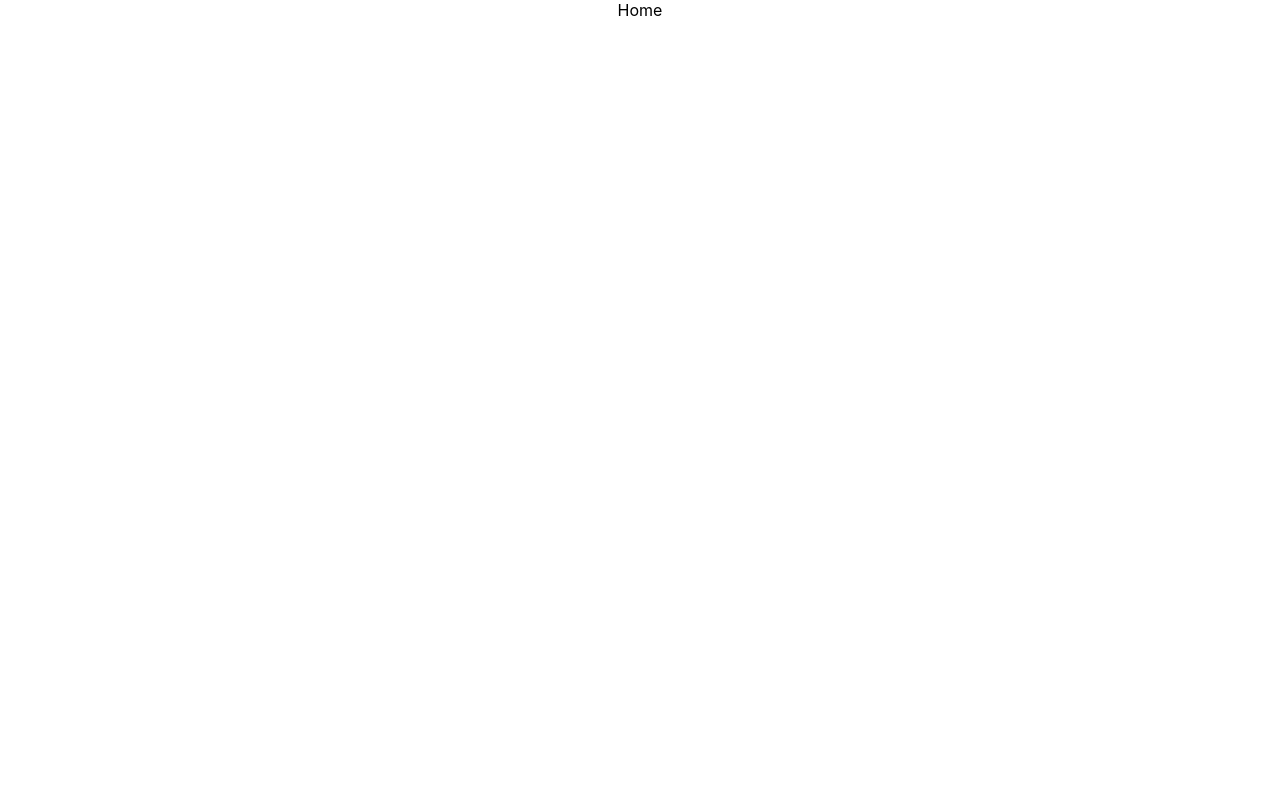
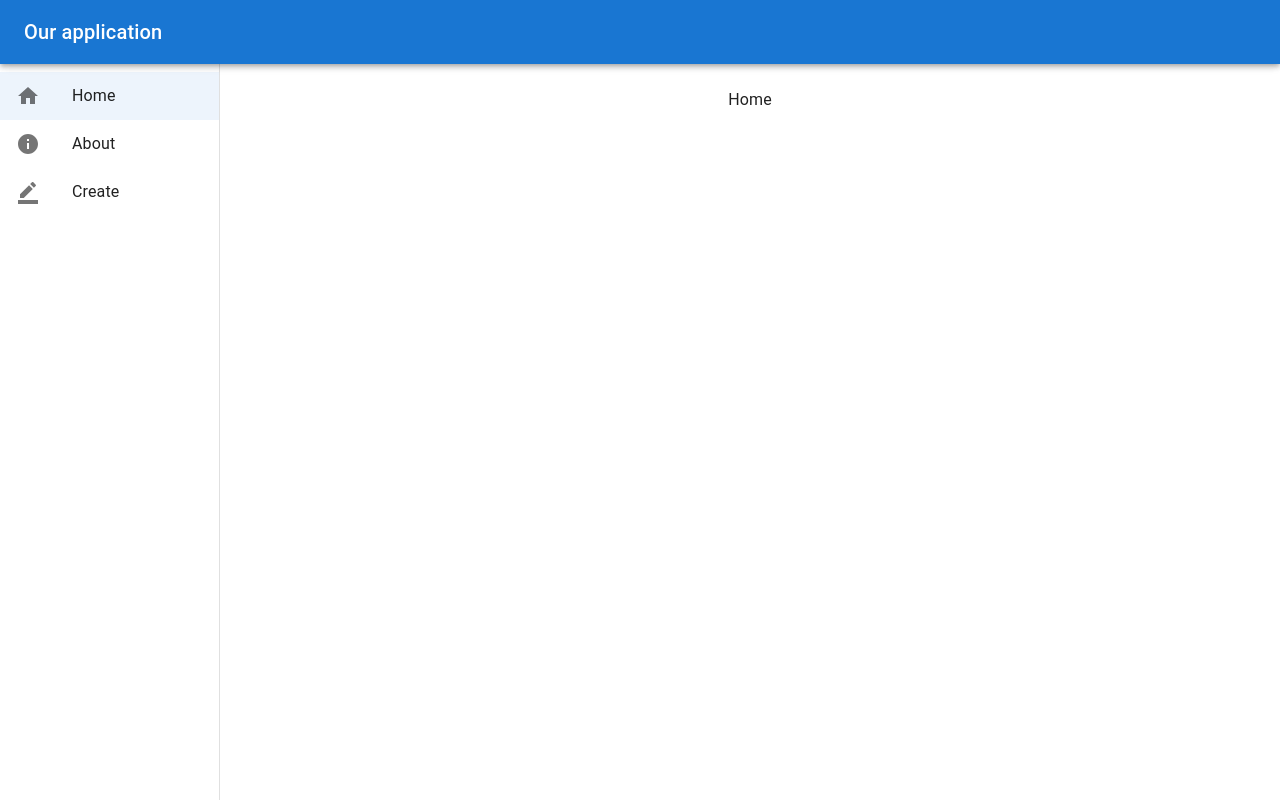
Before and after one commit to samuelpondugala/Django_React_App, a React (Create React App) app in the folder frontend/: page / in a window 1280 px wide. Built offline with nearby package versions, Linux system fonts and the light colour scheme.

Commit message:
Implement Navbar component and integrate routing in App.js

```diff
--- a/frontend/src/App.js
+++ b/frontend/src/App.js
@@ -1,18 +1,34 @@
 import './App.css';
-import { Routes, Route } from 'react-router-dom';
+import {Routes, Route} from 'react-router-dom'
+import Home from './components/Home';
 import About from './components/About';
-import Home from './components/Home';
-
 import Create from './components/Create';
+import Navbar from './components/NavBar';
+//import Edit from './components/Edit';
+//import Delete from './components/Delete';
 
 function App() {
+  const myWidth = 220
   return (
     <div className="App">
-      <Routes>
-        <Route path="/" element={<Home />} />
-        <Route path="/about" element={<About />} />
-        <Route path="/create" element={<Create />} />
-      </Routes>
+        <Navbar
+            drawerWidth={myWidth}
+            content = {
+              <Routes>
+                <Route path="" element={<Home/>}/>
+                <Route path="/about" element={<About/>}/>
+                <Route path="/create" element={<Create/>}/>
+                {/* <Route path="/edit" element={<Edit/>}/>
+                <Route path="/delete" element={<Delete/>}/> */}
+
+              </Routes>
+            }
+
+        />
+
+
+
+
     </div>
   );
 }
--- /dev/null
+++ b/frontend/src/components/NavBar.js
@@ -0,0 +1,137 @@
+import * as React from 'react';
+import Box from '@mui/material/Box';
+import Drawer from '@mui/material/Drawer';
+import AppBar from '@mui/material/AppBar';
+import CssBaseline from '@mui/material/CssBaseline';
+import Toolbar from '@mui/material/Toolbar';
+import List from '@mui/material/List';
+import {Link, useLocation} from 'react-router-dom';
+import Typography from '@mui/material/Typography';
+import ListItem from '@mui/material/ListItem';
+import ListItemButton from '@mui/material/ListItemButton';
+import ListItemIcon from '@mui/material/ListItemIcon';
+import ListItemText from '@mui/material/ListItemText';
+import HomeIcon from '@mui/icons-material/Home';
+import InfoIcon from '@mui/icons-material/Info';
+import BorderColorIcon from '@mui/icons-material/BorderColor';
+import MenuIcon from '@mui/icons-material/Menu';
+import { IconButton } from '@mui/material';
+
+export default function Navbar(props) {
+  const {drawerWidth, content} = props
+  const location = useLocation()
+  const path = location.pathname
+
+  const [open, setOpen] = React.useState(false);
+
+  const changeOpenStatus = () => {
+    setOpen(!open)
+  }
+
+  const myDrawer = (
+    <div>
+         <Toolbar />
+        <Box sx={{ overflow: 'auto' }}>
+        <List>
+
+            <ListItem disablePadding>
+                <ListItemButton component={Link} to="/" selected={"/" === path}>
+                <ListItemIcon>
+                        <HomeIcon/>
+                </ListItemIcon>
+                <ListItemText primary={"Home"} />
+                </ListItemButton>
+            </ListItem>
+
+            <ListItem disablePadding>
+                <ListItemButton component={Link} to="/about" selected={"/about" === path}>
+                <ListItemIcon>
+                        <InfoIcon/>
+                </ListItemIcon>
+                <ListItemText primary={"About"} />
+                </ListItemButton>
+            </ListItem>
+
+            <ListItem disablePadding>
+                <ListItemButton component={Link} to="/create" selected={"/create" === path}>
+                <ListItemIcon>
+                        <BorderColorIcon/>
+                </ListItemIcon>
+                <ListItemText primary={"Create"} />
+                </ListItemButton>
+            </ListItem>
+
+        </List>
+
+        </Box>
+
+    </div>
+
+  )
+
+
+
+  return (
+    <Box sx={{ display: 'flex' }}>
+      <CssBaseline />
+      <AppBar position="fixed" sx={{ zIndex: (theme) => theme.zIndex.drawer + 1 }}>
+        <Toolbar>
+
+          <IconButton
+                color = "inheret"
+                onClick={changeOpenStatus}
+                sx={{mr:2,display:{sm:"none"}}}
+                >
+                <MenuIcon/>
+          </IconButton>
+
+          <Typography variant="h6" noWrap component="div">
+            Our application
+          </Typography>
+        </Toolbar>
+      </AppBar>
+
+
+        <Drawer
+            variant="permanent"
+            sx={{
+            display: {xs:"none", sm:"block"},
+            width: drawerWidth,
+            flexShrink: 0,
+            [`& .MuiDrawer-paper`]: { width: drawerWidth, boxSizing: 'border-box' },
+            }}
+            >
+
+            {myDrawer}
+
+        </Drawer>
+
+        <Drawer
+            variant="temporary"
+            open = {open}
+            onClose = {changeOpenStatus}
+            sx={{
+            display: {xs:"block", sm:"none"},
+            width: drawerWidth,
+            flexShrink: 0,
+            [`& .MuiDrawer-paper`]: { width: drawerWidth, boxSizing: 'border-box' },
+            }}
+            >
+
+            {myDrawer}
+
+        </Drawer>
+
+
+
+
+
+      <Box component="main" sx={{ flexGrow: 1, p: 3 }}>
+        <Toolbar />
+
+            {content}
+
+      </Box>
+    </Box>
+  );
+}
```
